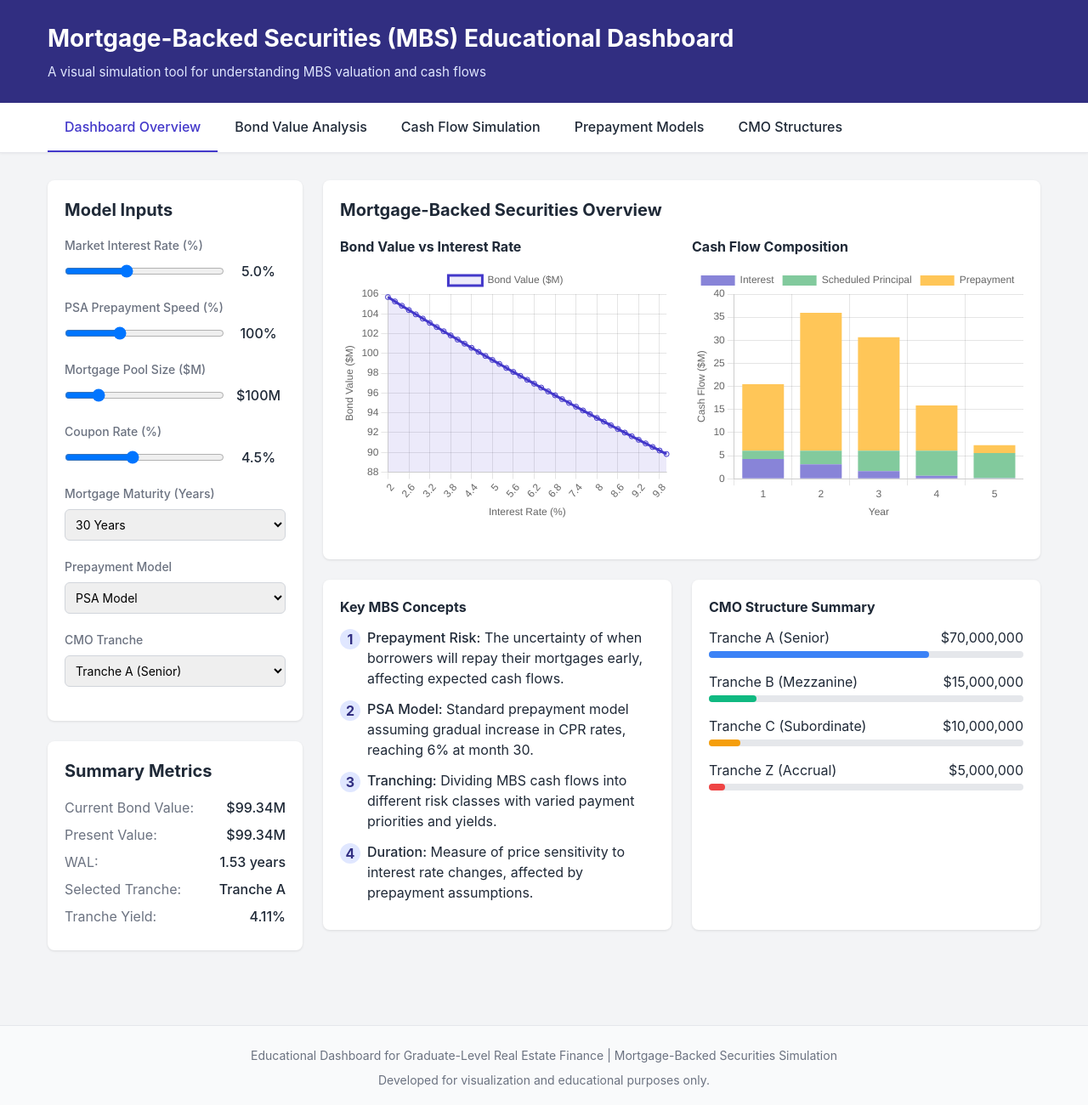
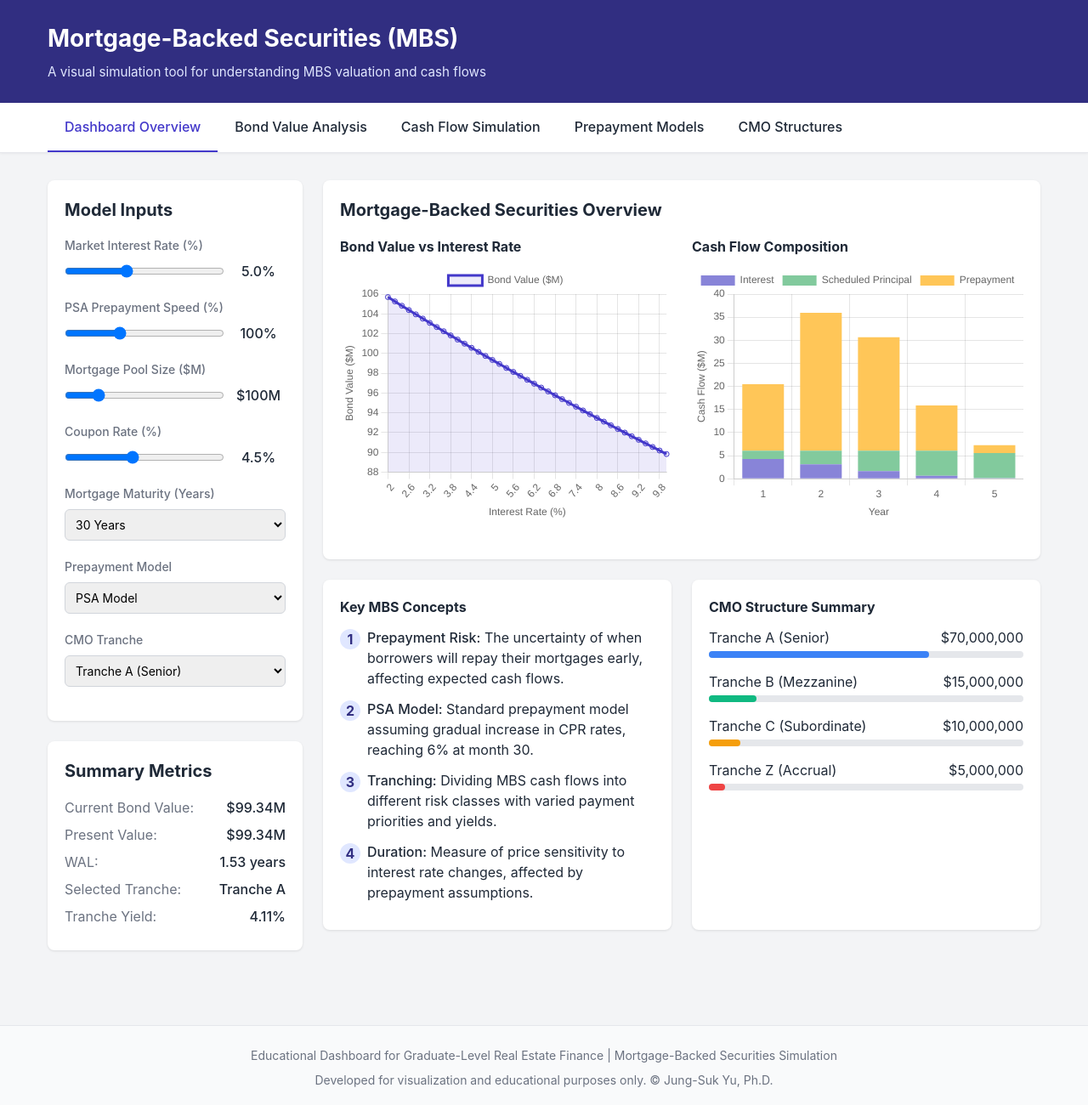
Before and after one commit to jsyu0918/MBS-Valuation, a plain HTML site: page index.html in a window 1280 px wide. Shown: the whole page at 85% size. Drawn offline with nearby package versions, Linux system fonts and the light colour scheme.

Commit message:
Update index.html

```diff
--- a/index.html
+++ b/index.html
@@ -296,7 +296,7 @@
     <!-- Header -->
     <header>
         <div class="container">
-            <h1>Mortgage-Backed Securities (MBS) Educational Dashboard</h1>
+            <h1>Mortgage-Backed Securities (MBS)</h1>
             <p>A visual simulation tool for understanding MBS valuation and cash flows</p>
         </div>
     </header>
@@ -645,7 +645,7 @@
     <footer>
         <div class="container">
             <p>Educational Dashboard for Graduate-Level Real Estate Finance | Mortgage-Backed Securities Simulation</p>
-            <p style="margin-top: 0.5rem">Developed for visualization and educational purposes only.</p>
+            <p style="margin-top: 0.5rem">Developed for visualization and educational purposes only. © Jung-Suk Yu, Ph.D.</p>
         </div>
     </footer>
 
```
